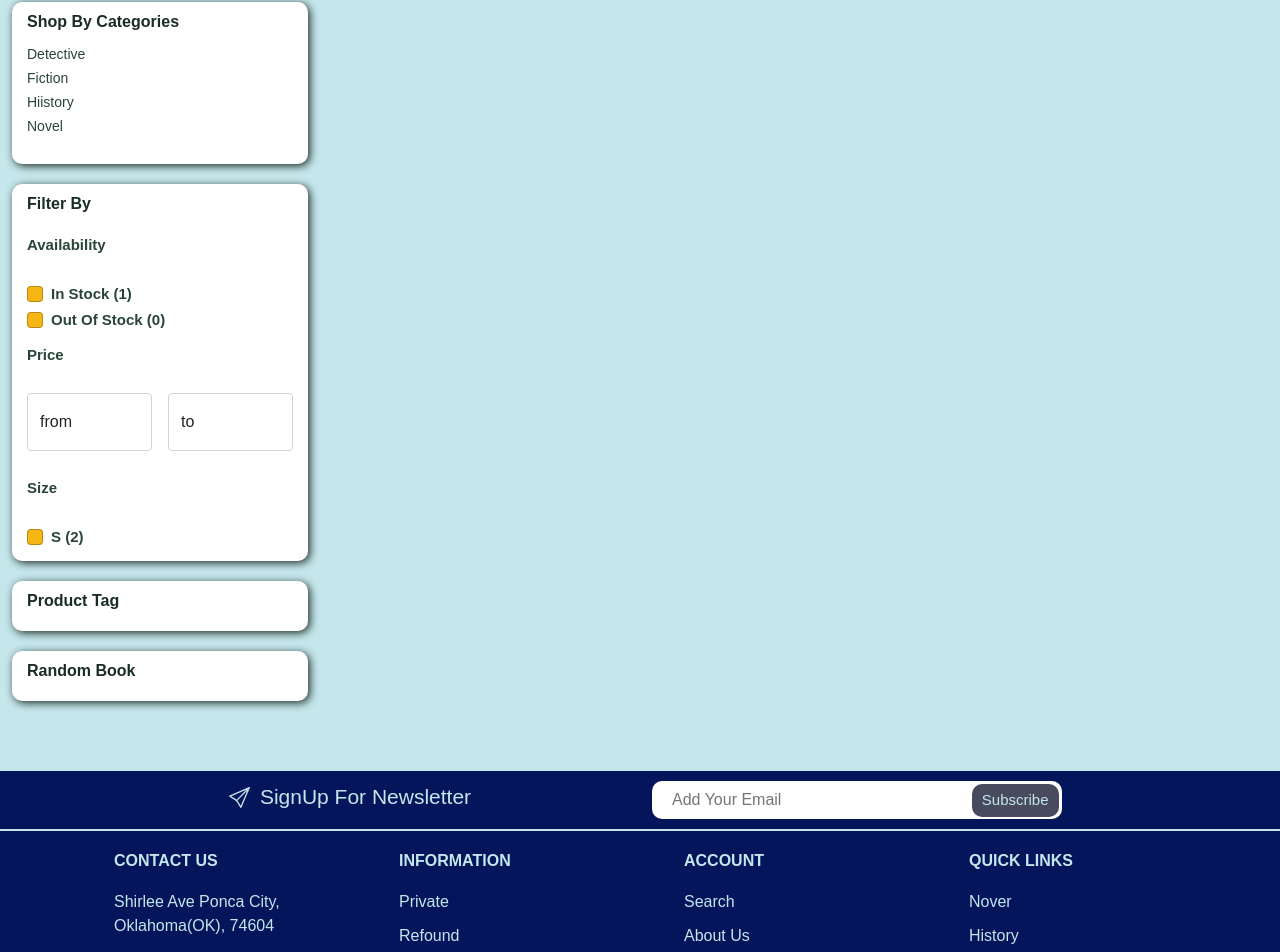
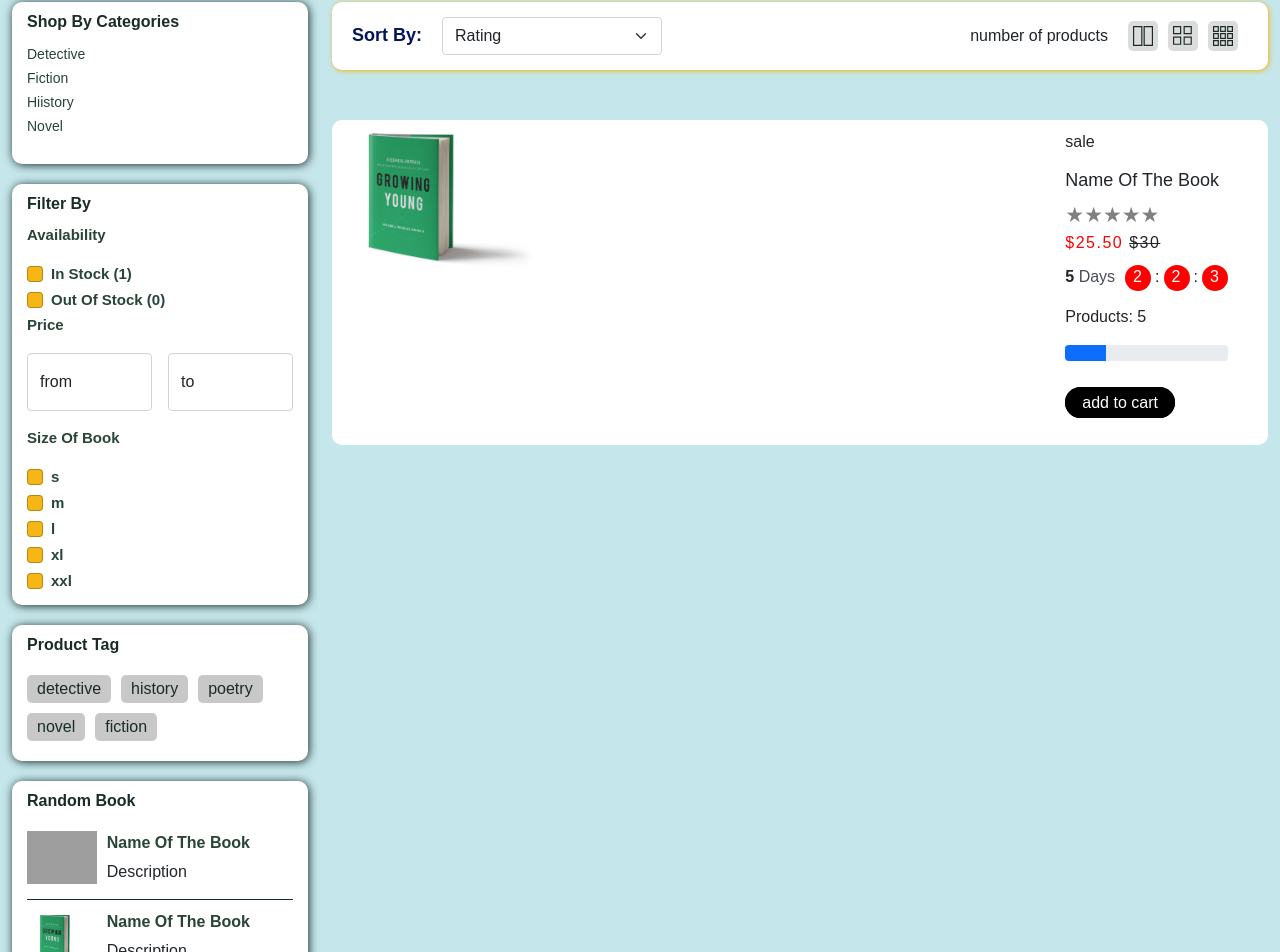
Before and after one commit to Olaf-Archer-Git/book-store, a React (Create React App) app: page /shop in a window 1280 px wide. Shown: the part 277-1229 px from the top of the page. Built offline with nearby package versions, Linux system fonts and the light colour scheme; grey boxes are pictures that could not be loaded; a web font is replaced by a local one.

Commit message:
change the scss

```diff
--- a/src/components/specialCard/SpecialCard.jsx
+++ b/src/components/specialCard/SpecialCard.jsx
@@ -1,15 +1,25 @@
 import React from "react";
 import ReactStars from "react-rating-stars-component";
-import { Link } from "react-router-dom";
+import { Link, useLocation } from "react-router-dom";
 
 import img1 from "../../assets/templates/special2.png";
 import "./SpecialCard.scss";
 
-const SpecialCard = () => {
+const SpecialCard = ({ sortLayout }) => {
+  const location = useLocation();
+
   const ratingChanged = () => {
     console.log("newRating");
   };
+
+  console.log(location);
+
   return (
+    <div
+      className={` ${
+        location.pathname === "/shop" ? `${sortLayout}` : "col-lg-4"
+      }`}
+    >
       <section className="special">
         <div className="special-wrapper">
           <div className="special-item">
@@ -50,14 +60,13 @@ const SpecialCard = () => {
                 </div>
               </div>
               <div className="special-link">
-              <Link to="/">
-                add to cart
-              </Link>
+                <Link to="/">add to cart</Link>
               </div>
             </div>
           </div>
         </div>
       </section>
+    </div>
   );
 };
 
--- a/src/pages/blog/NewsCard.jsx
+++ b/src/pages/blog/NewsCard.jsx
@@ -1,7 +1,7 @@
 import React from "react";
 
 import img1 from "../../assets/templates/template-1.jpg";
-import img2 from "../../assets/templates/template2.png";
+import img2 from "../../assets/templates/template-8.jpg";
 import img3 from "../../assets/templates/template-3.jpg";
 import img4 from "../../assets/templates/template-4.jpg";
 import Button from "../../components/buttons/Button";
@@ -36,16 +36,14 @@ const NewsCard = () => {
               </div>
               <div className="news-content">
                 <p className="news-title">blog one</p>
-                <p className="news-subtitle">
-                  earum ea laborum delectus fuga quae velit nobis dolorem vel
-                  temporibus? Molestiae, nobis?
-                </p>
+                <p className="news-subtitle">earum ea laborum delectus fuga</p>
               </div>
               <div className="news-btn">
                 <Button text={"read more"} />
               </div>
             </div>
           </div>
+
           <div className="col-lg-3">
             <div className="news-item">
               <div className="news-img">
--- a/src/pages/shop/AsideShop.jsx
+++ b/src/pages/shop/AsideShop.jsx
@@ -1,8 +1,17 @@
 import React from "react";
 import { Link } from "react-router-dom";
-import "./Shop.scss";
+import img1 from "../../assets/templateFour.png";
+import img2 from "../../assets/templates/special2.png";
+import "./AsideShop.scss";
 
 const AsideShop = () => {
+  const sizes = [
+    { name: "s", color: 1 },
+    { name: "m", color: 2 },
+    { name: "l", color: 3 },
+    { name: "xl", color: 4 },
+    { name: "xxl", color: 5 },
+  ];
   return (
     <aside className="aside">
       <div className="aside-card">
@@ -74,29 +83,62 @@ const AsideShop = () => {
             </div>
           </div>
 
+          <p className="aside-subtitle">size of book</p>
           {/* map to checkbox */}
-          <p className="aside-subtitle">size</p>
-          <div>
+          {sizes.map((item) => {
+            return (
+              <div key={item.color}>
                 <div className="form-check">
                   <input
                     className="form-check-input"
                     type="checkbox"
                     value=""
-                id="color-1"
+                    id={`color-${item.color}`}
                   />
-              <label className="form-check-label" htmlFor="color-1">
-                S (2)
+                  <label
+                    className="form-check-label"
+                    htmlFor={`color-${item.color}`}
+                  >
+                    {item.name}
                   </label>
                 </div>
               </div>
+            );
+          })}
         </div>
       </div>
       {/* map to checkbox */}
       <div className="aside-card">
         <p className="aside-title">product tag</p>
+        <div className="aside-tags">
+          <span>detective</span>
+          <span>history</span>
+          <span>poetry</span>
+          <span>novel</span>
+          <span>fiction</span>
+        </div>
       </div>
       <div className="aside-card">
         <p className="aside-title">random book</p>
+        <div className="aside-random">
+          <div className="aside-random-img">
+            <img src={img1} alt="#!" />
+          </div>
+          <div className="aside-random-text">
+            <p className="aside-random-title">name of the book</p>
+            <p className="aside-random-subtitle">description</p>
+          </div>
+        </div>
+        <div className="aside-random">
+          <div className="aside-random-img">
+            <img src={img2} alt="#!" />
+          </div>
+          <div className="aside-random-text">
+            <p className="aside-random-title">name of the book</p>
+            <p className="aside-random-subtitle">description</p>
+            <p className="aside-random-price">special<span>$25</span></p>
+          </div>
+        </div>
       </div>
     </aside>
   );
--- /dev/null
+++ b/src/pages/shop/AsideShop.scss
@@ -0,0 +1,118 @@
+@import "../../style/variables.scss";
+
+.shop {
+  padding: 50px 0;
+  background: $color-light;
+}
+
+.aside {
+  &-card {
+    background: $bg-white;
+    border-radius: 10px;
+    padding: 10px 15px;
+    margin-bottom: 20px;
+    box-shadow: 1px 1px 10px $aside;
+  }
+
+  &-title {
+    text-transform: capitalize;
+    font-weight: bold;
+    font-size: 16px;
+    line-height: 20px;
+    color: $aside;
+    margin-bottom: 10px;
+  }
+
+  &-list {
+    padding-left: 0;
+
+    & a {
+      font-size: 14px;
+      line-height: 20px;
+      color: $aside-light;
+      text-transform: capitalize;
+    }
+  }
+
+  &-subtitle {
+    font-size: 15px;
+    font-weight: bold;
+    text-transform: capitalize;
+    color: $aside-light;
+  }
+
+  &-tags {
+    display: flex;
+    flex-wrap: wrap;
+    gap: 10px;
+    padding: 10px 0;
+
+    & span {
+      padding: 2px 10px;
+      background: rgb(200, 200, 200);
+      border-radius: 5px;
+      color: $aside;
+      text-transform: lowercase;
+    }
+  }
+
+  &-random {
+    padding: 10px 0;
+    display: flex;
+    border-bottom: 1px solid $aside;
+  }
+
+  &-random-img {
+    width: 30%;
+
+    & img {
+      width: 70px;
+      height: auto;
+    }
+  }
+
+  &-random-text {
+    width: 70%;
+    text-transform: capitalize;
+
+    & p {
+      margin-bottom: 5px;
+    }
+  }
+
+  &-random-title {
+    color: $aside-light;
+    font-weight: bold;
+  }
+
+  &-random-price {
+    & span {
+      padding-left: 10px;
+      font-weight: bold;
+      text-transform: uppercase;
+      color: $aside;
+    }
+  }
+}
+
+.form-check-label {
+  font-size: 15px;
+  font-weight: bold;
+  color: $aside-light;
+}
+
+.form-check-input,
+.form-check-input:checked {
+  background-color: $color-primary;
+}
+
+.form-check-input:focus {
+  box-shadow: none;
+  border-color: inherit;
+  border-color: $aside;
+}
+
+.form-control:focus {
+  box-shadow: none;
+  border-color: $color-primary;
+}
--- a/src/pages/shop/Shop.jsx
+++ b/src/pages/shop/Shop.jsx
@@ -1,10 +1,19 @@
-import React from "react";
+import React, { useState } from "react";
 import BreadCrumbs from "../../components/breadcrumbs/BreadCrumbs";
 import Meta from "../../components/meta/Meta";
-import AsideShop from "./AsideShop";
+import {
+  TfiLayoutColumn2,
+  TfiLayoutGrid2,
+  TfiLayoutGrid3,
+} from "react-icons/tfi";
+import AsideShop from "./AsideShop.jsx";
+import SpecialCard from "../../components/specialCard/SpecialCard.jsx";
+
 import "./Shop.scss";
 
 const Shop = () => {
+  const [sortLayout, setSortLayout] = useState("");
+
   return (
     <>
       <Meta title={"Shop"} />
@@ -15,7 +24,45 @@ const Shop = () => {
             <div className="col-lg-3">
               <AsideShop />
             </div>
-            <div className="col-lg-9"></div>
+            <div className="col-lg-9">
+              <div className="shop-filter">
+                <div className="shop-box">
+                  <p className="filter-title">Sort By:</p>
+                  <select name="" id="" className="form-control form-select">
+                    <option value="best-selling">Rating</option>
+                    <option value="price-ascending">Price, Low To Hight</option>
+                    <option value="price-descending">Price, High To Low</option>
+                    <option value="date-ascending">Newest</option>
+                    <option value="date-descending">Oldest</option>
+                  </select>
+                </div>
+                <div className="shop-sort">
+                  <div className="shop-item">
+                    <p className="shop-products">number of products</p>
+                    <TfiLayoutColumn2
+                      onClick={() => {
+                        setSortLayout("col-lg-12");
+                      }}
+                    />
+                    <TfiLayoutGrid2
+                      onClick={() => {
+                        setSortLayout("col-lg-6");
+                      }}
+                    />
+                    <TfiLayoutGrid3
+                      onClick={() => {
+                        setSortLayout("col-lg-4");
+                      }}
+                    />
+                  </div>
+                </div>
+              </div>
+              <div className="shop-list ">
+                <div className="row">
+                  <SpecialCard sortLayout={sortLayout} />
+                </div>
+              </div>
+            </div>
           </div>
         </div>
       </section>
--- a/src/pages/shop/Shop.scss
+++ b/src/pages/shop/Shop.scss
@@ -1,67 +1,56 @@
 @import "../../style/variables.scss";
 
 .shop {
-  padding: 50px 0;
-  background: $color-light;
-}
-
-.aside {
-  &-card {
+  &-filter {
+    display: flex;
+    align-items: center;
+    justify-content: space-between;
+    padding: 15px 10px;
     background: $bg-white;
     border-radius: 10px;
-    padding: 10px 15px;
-    margin-bottom: 20px;
-    box-shadow: 2px 2px 8px $aside;
+    box-shadow: 1px 1px 5px $color-primary;
+
   }
 
-  &-title {
-    text-transform: capitalize;
-    font-weight: bold;
-    font-size: 16px;
-    line-height: 20px;
-    color: $aside;
-    margin-bottom: 10px;
+  &-box {
+    display: flex;
+    align-items: center;
+    max-width: 40%;
+    width: 100%;
+    gap: 20px;
   }
 
-  &-list {
-    padding-left: 0;
+  &-item {
+    display: flex;
+    align-items: center;
+    gap: 10px;
+    padding-right: 20px;
 
-    & a {
-      font-size: 14px;
-      line-height: 20px;
-      color: $aside-light;
-      text-transform: capitalize;
+    & svg {
+      font-size: 30px;
+      cursor: pointer;
+      color: $aside;
+      padding: 5px;
+      background: rgb(220, 220, 220);
+      border-radius: 5px;
     }
   }
 
-  &-subtitle {
-    font-size: 15px;
-    font-weight: bold;
-    text-transform: capitalize;
-    color: $aside-light;
-    padding: 10px 0;
+  &-products {
+    margin: auto 10px;
   }
 }
 
-.form-check-label {
-  font-size: 15px;
+.filter-title {
   font-weight: bold;
+  font-size: 18px;
+  color: $bg-dark;
   text-transform: capitalize;
-  color: $aside-light;
+  margin-bottom: 0;
+  padding-left: 10px;
 }
 
-.form-check-input,
-.form-check-input:checked {
-  background-color: $color-primary;
+.form-select {
+  max-width: 60%;
+  width: 100%;
 }
-
-.form-check-input:focus {
-  box-shadow: none;
-  border-color: inherit;
-  border-color: $aside;
-}
-
-.form-control:focus{
-    box-shadow: none;
-    border-color: $color-primary;
-}
```
Also changed, not shown: src/components/productCard/ProductCard.jsx (+0 -42 lines), src/pages/home/Home.jsx (+14 -10 lines). Lines whose indentation alone changed are shown as unchanged.
